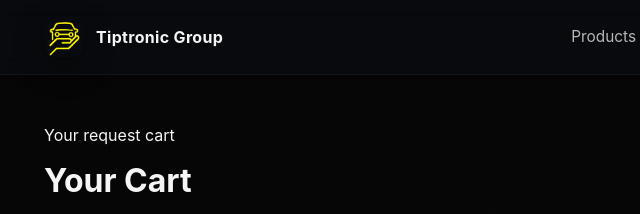
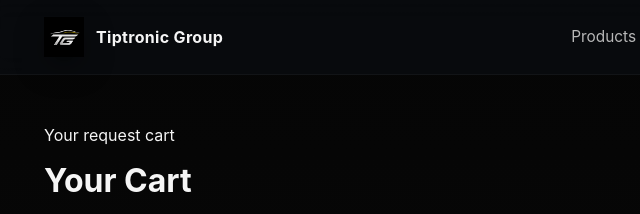
Before and after one commit to dzian1s/tiptronicgroup, a website with bundled scripts: page cart/index.html in a window 1280 px wide. Shown: the top 214 px of the page, 16-656 px from the left. Built offline with nearby package versions, Linux system fonts and the light colour scheme.

Commit message:
changed all favs

```diff
--- a/cart/index.html
+++ b/cart/index.html
@@ -14,7 +14,7 @@
     <div class="container nav-inner">
       <a href="../index.html#top" class="brand">
         <span class="brand-logo">
-          <img src="../assets/images/carClear.png" alt="Tiptronic Group logo" />
+          <img src="../assets/images/favicon.png" alt="Tiptronic Group logo" />
         </span>
         <span>Tiptronic Group</span>
       </a>
```
Also changed, not shown: catalog/index.html (+1 -1 lines).
